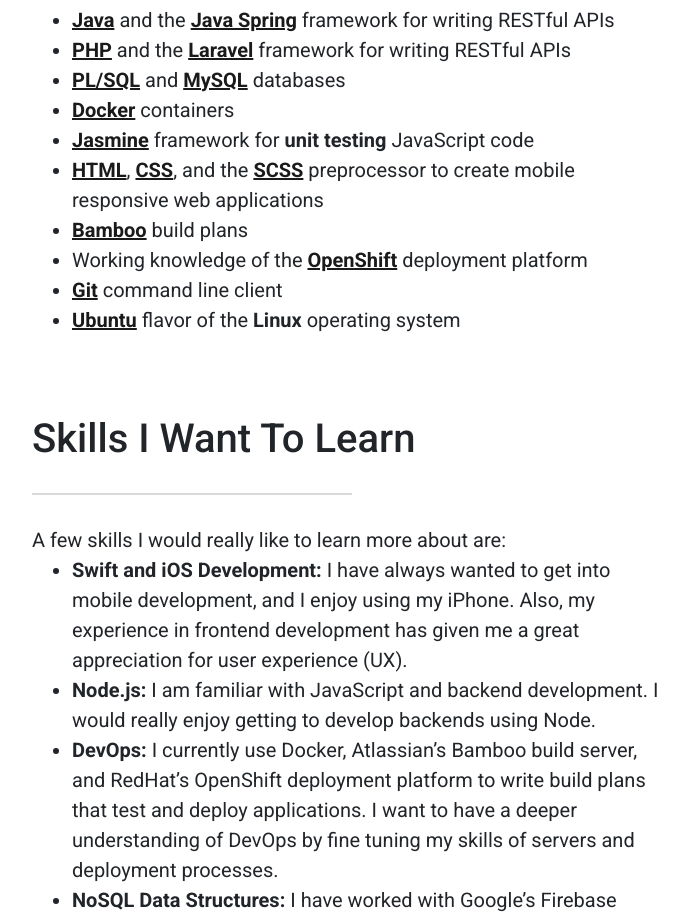
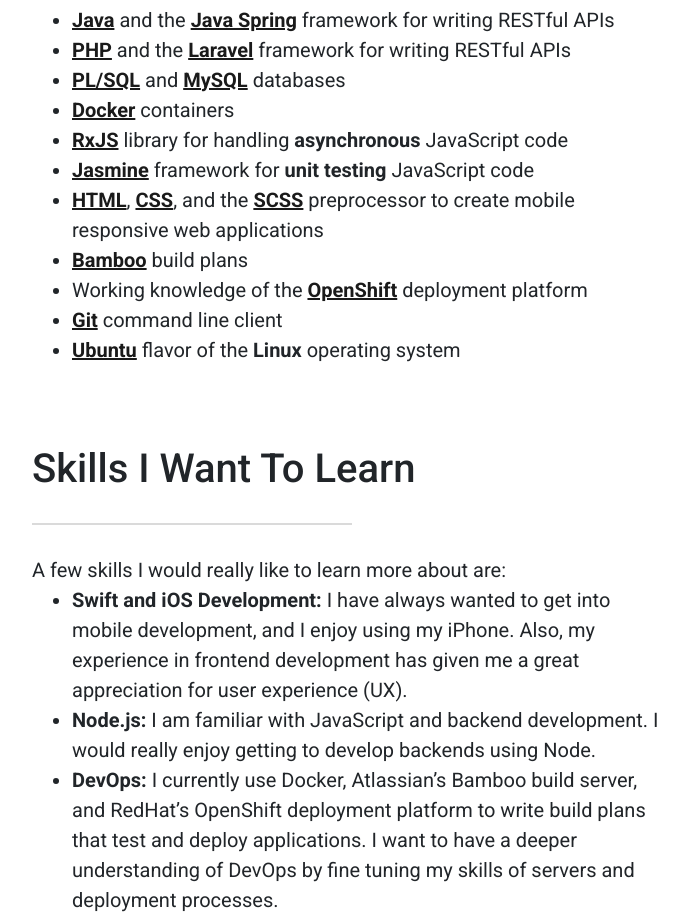
Before and after one commit to djhouseknecht/djhouseknecht.github.io, an Angular app: page /resume in a window 1280 px wide. Shown: the part 1546-2465 px from the top of the page, without its empty margins (288-976 px from the left). Built offline with nearby package versions, Linux system fonts and the light colour scheme; a web font is replaced by a local one.

Commit message:
Added RxJS

```diff
--- a/src/app/resume/resume.component.html
+++ b/src/app/resume/resume.component.html
@@ -81,6 +81,9 @@
 			<strong><a href="https://docs.docker.com/" target="_blank">Docker</a></strong> containers
 		</li>
 		<li>
+			<strong><a href="https://rxjs.dev/" target="_blank">RxJS</a></strong> library for handling <strong>asynchronous</strong> JavaScript code
+		</li>
+		<li>
 			<strong><a href="https://jasmine.github.io/" target="_blank">Jasmine</a></strong> framework for <strong>unit testing</strong> JavaScript code
 		</li>
 		<li>
```
